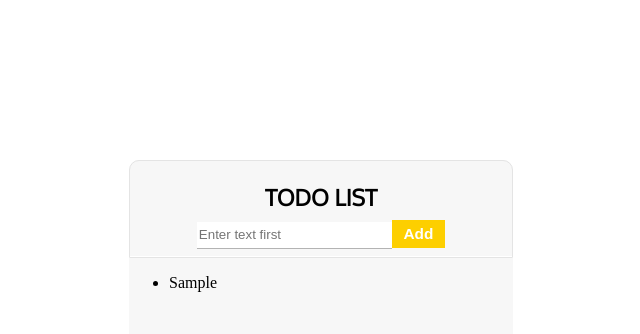
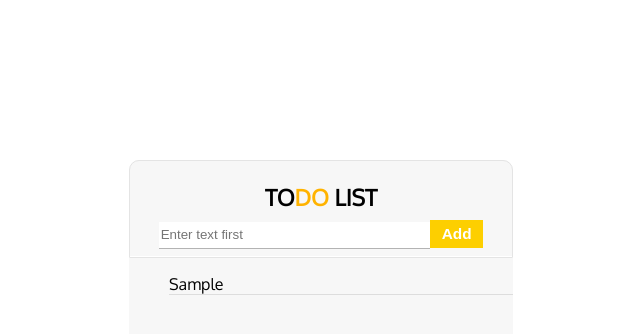
Before and after one commit to darioevers/toDo-List, a website: page src/index.html in a window 1280 px wide. Both pictures are taken after typing "Sample" into the empty fields and a click on the button "Add". Shown: the whole page, without its empty margins (319-959 px from the left). Drawn offline with nearby package versions, Linux system fonts and the light colour scheme; files that its build step writes are made by us from their sources.

Commit message:
added further styling and list changes

```diff
--- a/src/index.html
+++ b/src/index.html
@@ -16,7 +16,7 @@
     <div class="container">
       <div class="top_section">
         <div class="top_section_inside">
-          <h3>TODO LIST</h3>
+          <h3>TO<span class="orange_font">DO</span> LIST</h3>
           <input
             type="tex"
             name="userText"
--- a/src/scss/_form.scss
+++ b/src/scss/_form.scss
@@ -1,5 +1,5 @@
 input {
-  width: 50%;
+  width: 70%;
   height: 25%;
   border-color: none;
   border-top: none;
@@ -22,3 +22,7 @@ button {
     transition-duration: 0.6s;
   }
 }
+
+.orange_font {
+  color: rgb(255, 179, 0);
+}
--- /dev/null
+++ b/src/scss/_output.scss
@@ -0,0 +1,6 @@
+li {
+  font-family: "Oxygen", sans-serif;
+  list-style-type: none;
+  margin: 1rem 0;
+  border-bottom: 1px solid rgb(221, 221, 221);
+}
--- a/src/scss/main.scss
+++ b/src/scss/main.scss
@@ -2,3 +2,4 @@
 @import "./container";
 @import "./page";
 @import "./form";
+@import "./output";
```
